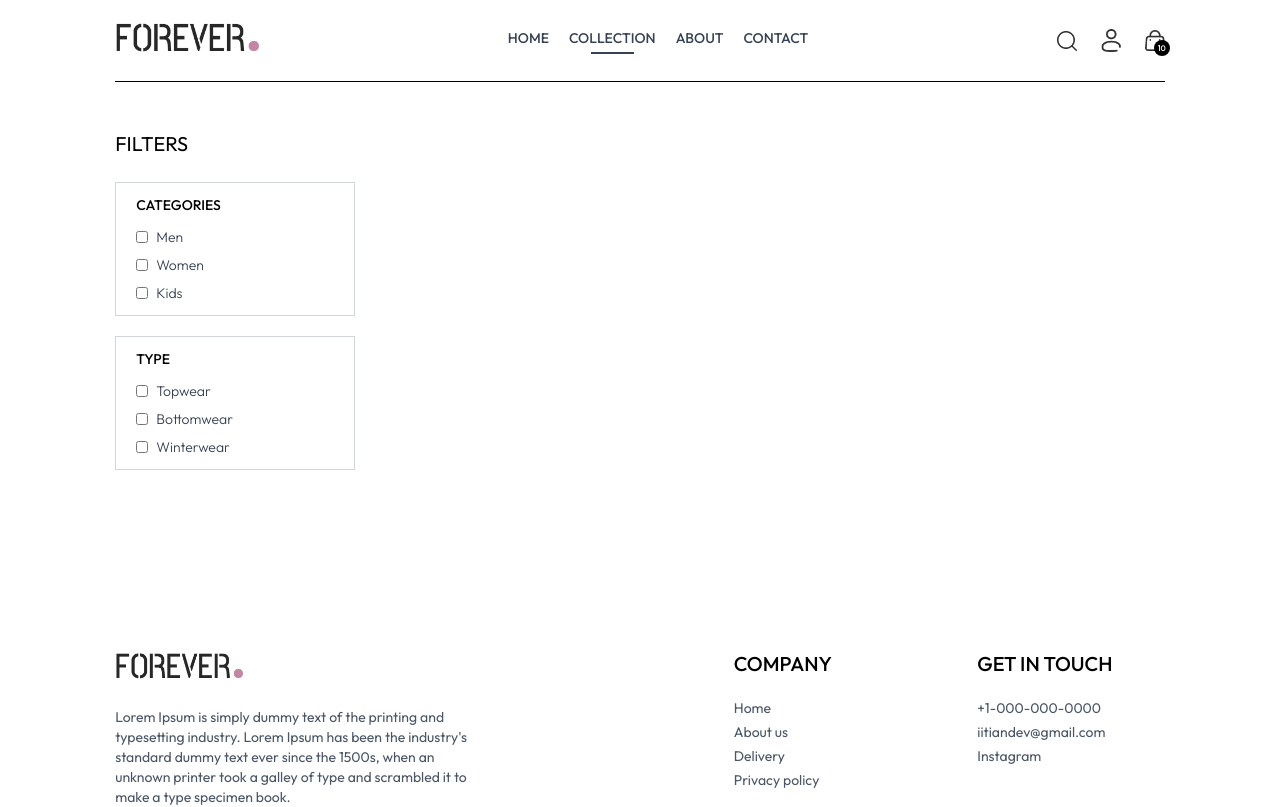
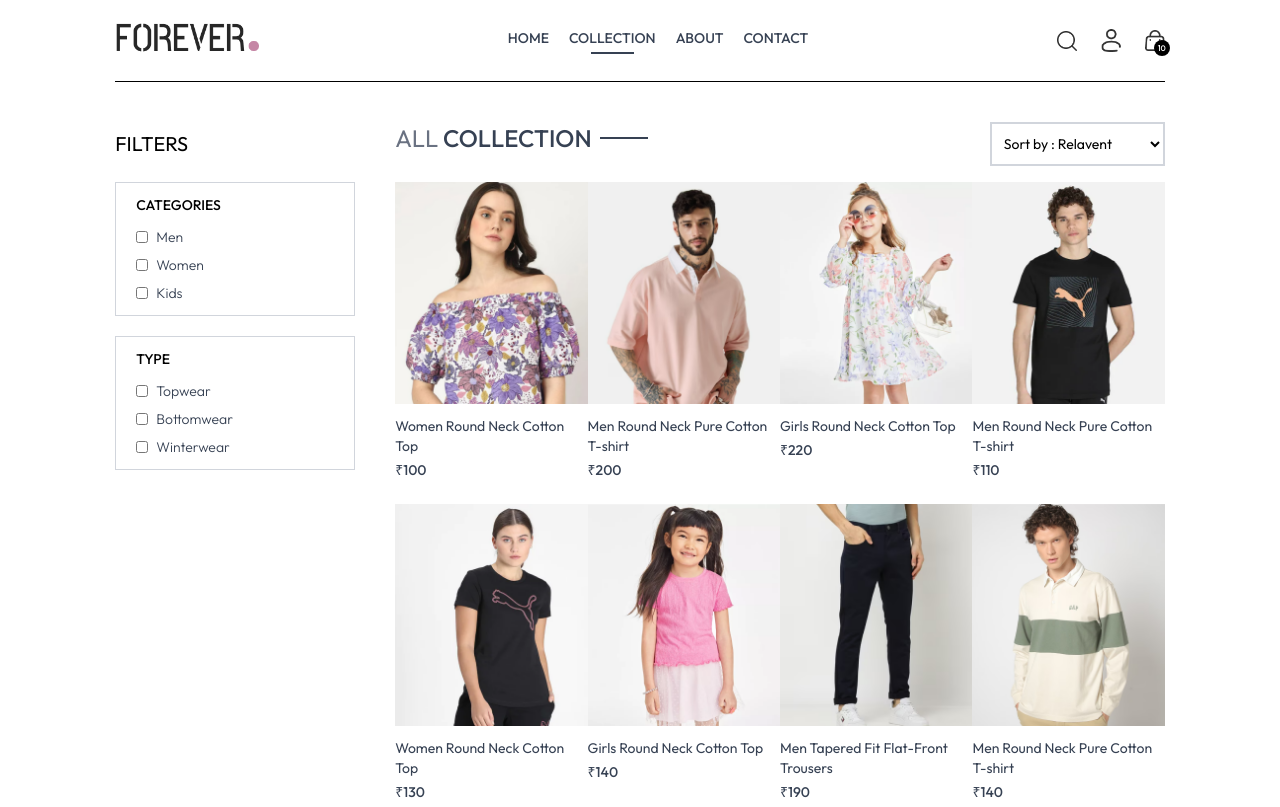
Before and after one commit to akb22ee015/Snazzy-Shop-Website, a React (Vite) app in the folder frontend/: page /collection in a window 1280 px wide. Shown: the top 807 px of the page. Built offline with nearby package versions, Linux system fonts and the light colour scheme.

Commit message:
Update Collection page

```diff
--- a/frontend/src/pages/Collection.jsx
+++ b/frontend/src/pages/Collection.jsx
@@ -1,10 +1,41 @@
-import React, { useContext, useState } from 'react'
+import React, { useContext, useEffect, useState } from 'react'
 import { ShopContext } from '../context/ShopContext'
 import { assets } from '../assets/assets';
+import Title from '../components/Title'
+import ProductItem from '../components/ProductItem';
 
 const Collection = () => {
   const {products} = useContext(ShopContext);
   const [showFilter,setShowFilter] = useState(false);
+  const [filterProducts,setFilterProducts] = useState([]);
+  const [category,setCategory] = useState([]);
+  const [subCategory,setSubCategory] = useState([]);
+
+  useEffect(()=>{
+    setFilterProducts(products)
+  },[])
+
+  const toggleCategory=(e)=>{
+    if(category.includes(e.target.value)){
+      setCategory(prev=>prev.filter(item => item!== e.target.value));
+    }else{
+      setCategory(prev => [...prev,e.target.value])
+    }
+  }
+
+  const  toggleSubCategory=(e)=>{
+    if(subCategory.includes(e.target.value)){
+      setSubCategory(prev=>prev.filter(item => item!== e.target.value));
+    }else{
+      setSubCategory(prev => [...prev,e.target.value])
+    }
+  }
+
+  useEffect(()=>{
+    console.log(subCategory);
+  },[subCategory])
+
+  console.log(products)
   return (
     <div className='flex flex-col sm:flex-row gap-1 sm:gap-10 pt-10 border-t '>
       <div className='min-w-60'>
@@ -15,13 +46,13 @@
           <p className='mb-3 text-sm font-medium '>CATEGORIES</p>
           <div className='flex flex-col gap-2 text-sm font-light text-gray-700'>
             <p className='flex gap-2'>
-              <input className='w-3' type="checkbox" value={'Men'}/>Men
+              <input className='w-3' type="checkbox" value={'Men'} onChange={toggleCategory}/>Men
             </p>
             <p className='flex gap-2'>
-              <input className='w-3' type="checkbox" value={'Women'}/>Women
+              <input className='w-3' type="checkbox" value={'Women'} onChange={toggleCategory}/>Women
             </p>
             <p className='flex gap-2'>
-              <input className='w-3' type="checkbox" value={'Kids'}/>Kids
+              <input className='w-3' type="checkbox" value={'Kids'} onChange={toggleCategory}/>Kids
             </p>
           </div>
 
@@ -30,16 +61,37 @@
           <p className='mb-3 text-sm font-medium '>TYPE</p>
           <div className='flex flex-col gap-2 text-sm font-light text-gray-700'>
             <p className='flex gap-2'>
-              <input className='w-3' type="checkbox" value={'Topwear'}/>Topwear
+              <input className='w-3' type="checkbox" value={'Topwear'} onChange={toggleSubCategory}/>Topwear
             </p>
             <p className='flex gap-2'>
-              <input className='w-3' type="checkbox" value={'Bottomwear'}/>Bottomwear
+              <input className='w-3' type="checkbox" value={'Bottomwear'} onChange={toggleSubCategory}/>Bottomwear
             </p>
             <p className='flex gap-2'>
-              <input className='w-3' type="checkbox" value={'Winterwear'}/>Winterwear
+              <input className='w-3' type="checkbox" value={'Winterwear'} onChange={toggleSubCategory}/>Winterwear
             </p>
           </div>
 
+        </div>
+
+      </div>
+
+      {/* Right Side UI update */}
+      <div className='flex-1'>
+        <div className='flex justify-between text-base sm:text-2xl mb-4'>
+            <Title text1={'ALL '} text2={'COLLECTION'}/>
+            <select className='border-2 border-gray-300 text-sm px-2'>
+              <option value="relavent">Sort by : Relavent</option>
+              <option value="low-to-high">Sort by : Low-to-High</option>
+              <option value="high-to-low">Sort by : High-to-Low</option>
+            </select>
+        </div>
+
+        <div className='grid grid-cols-2 md:grid-cols-3 lg:grid-cols-4 gap-y-6 '>
+          {
+            filterProducts.map((item,index)=>(
+              <ProductItem key={index} name={item.name} id={item._id} price={item.price} image={item.image}  />
+            ))
+          }
         </div>
       </div>
     </div>
```
